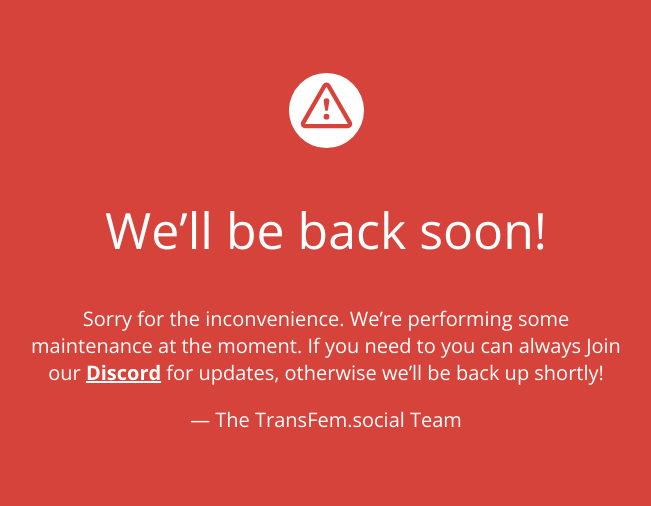
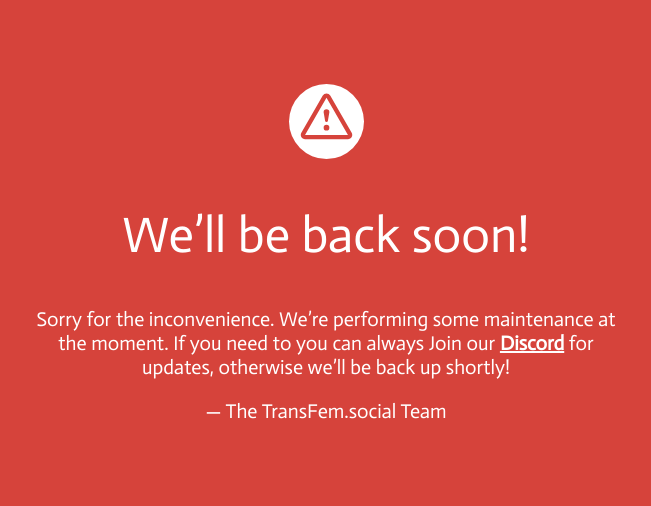
Before and after one commit to 497a/hai_maintenance, a plain HTML site: page index.html in a window 1280 px wide. Shown: the part 147-653 px from the top of the page, without its empty margins (314-965 px from the left). Drawn offline with nearby package versions, Linux system fonts and the light colour scheme.

Commit message:
Update index.html

```diff
--- a/index.html
+++ b/index.html
@@ -1,12 +1,13 @@
 <!doctype html>
 <title>Site Maintenance</title>
-<link href="https://fonts.googleapis.com/css?family=Open+Sans:300,400,700" rel="stylesheet">
+<link rel="preconnect" href="https://fonts.bunny.net">
+<link href="https://fonts.bunny.net/css?family=actor:400" rel="stylesheet" />
 <style>
   html, body { padding: 0; margin: 0; width: 100%; height: 100%; }
   * {box-sizing: border-box;}
   body { text-align: center; padding: 0; background: #d6433b; color: #fff; font-family: Open Sans; }
   h1 { font-size: 50px; font-weight: 100; text-align: center;}
-  body { font-family: Open Sans; font-weight: 100; font-size: 20px; color: #fff; text-align: center; display: -webkit-box; display: -ms-flexbox; display: flex; -webkit-box-pack: center; -ms-flex-pack: center; justify-content: center; -webkit-box-align: center; -ms-flex-align: center; align-items: center;}
+  body { font-family:  Actor; font-weight: 100; font-size: 20px; color: #fff; text-align: center; display: -webkit-box; display: -ms-flexbox; display: flex; -webkit-box-pack: center; -ms-flex-pack: center; justify-content: center; -webkit-box-align: center; -ms-flex-align: center; align-items: center;}
   article { display: block; width: 700px; padding: 50px; margin: 0 auto; }
   a { color: #fff; font-weight: bold;}
   a:hover { text-decoration: none; }
```
